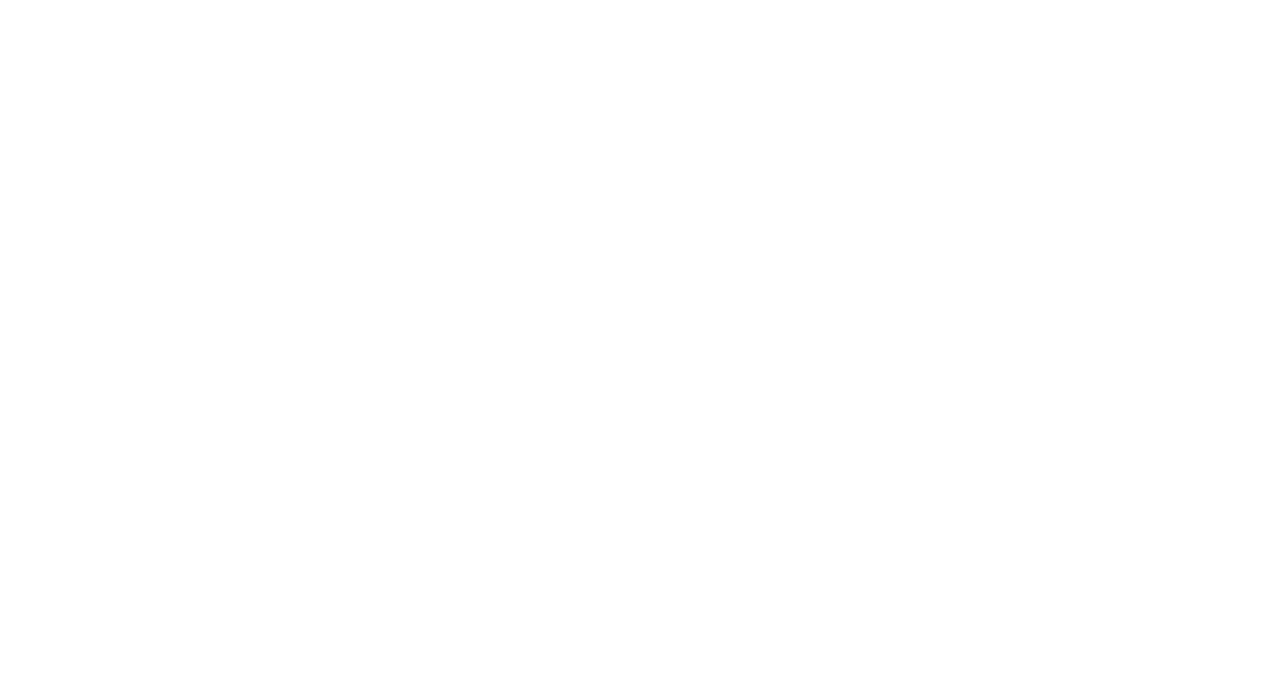
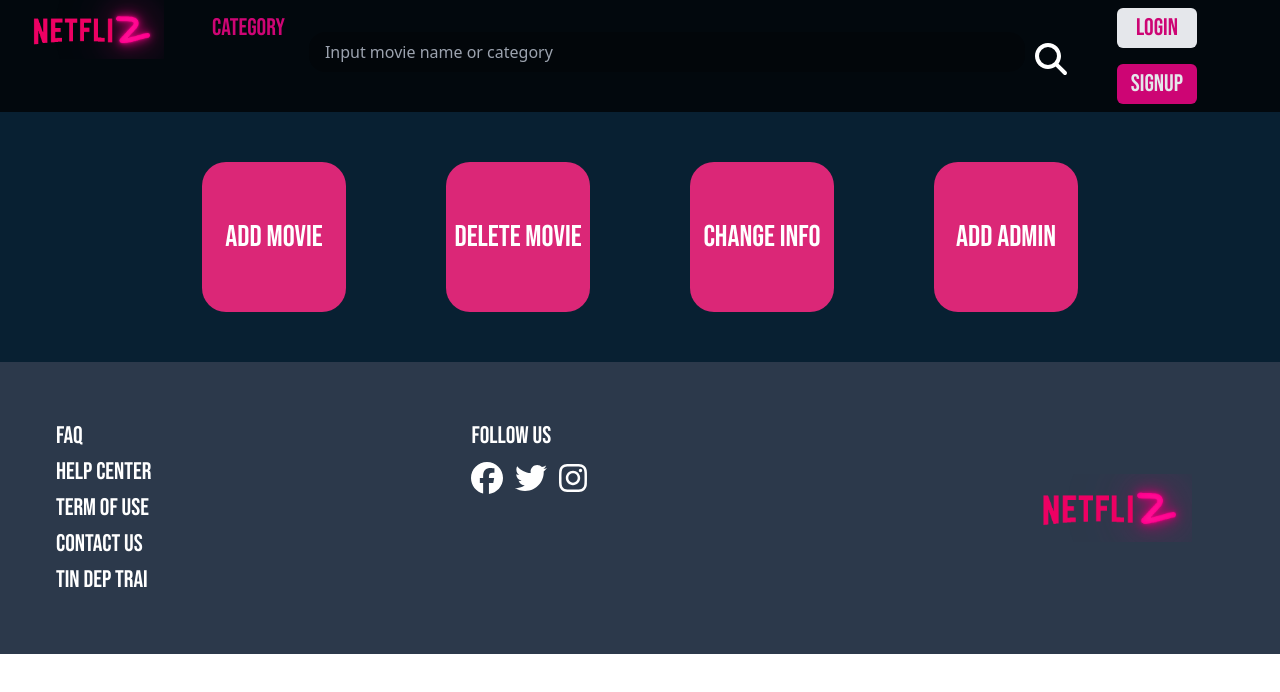
Before and after one commit to sangphamitus/Netfliz, a React (Create React App) app in the folder src/client/: page /admin in a window 1280 px wide. Before the commit this address had no page. Shown: the top 692 px of the page. Built offline with nearby package versions, Linux system fonts and the light colour scheme.

Commit message:
update admin page, change movie info page

```diff
--- a/src/client/src/modules.js
+++ b/src/client/src/modules.js
@@ -6,6 +6,8 @@ import MovieInfoPage from "./pages/MovieInfoPage";
 import WatchMoviePage from "./pages/WatchMoviePage";
 import ResultPage from "./pages/ResultPage";
 import ProfilePage from "./pages/ProfilePage";
+import AdminPage from "./pages/AdminPage";
+import ChangeMovieInfoPage from "./pages/ChangeMovieInfoPage";
 
 export default [
   HomePage,
@@ -16,4 +18,6 @@ export default [
   WatchMoviePage,
   ResultPage,
   ProfilePage,
+  AdminPage,
+  ChangeMovieInfoPage
 ];
--- a/src/client/src/pages/AdminPage.js
+++ b/src/client/src/pages/AdminPage.js
@@ -3,31 +3,37 @@ import { NavBar } from "../components/NavBar";
 import { Footer } from "../components/Footer";
 import { Button } from "../components/Button";
 import { Text } from "../components/Text";
+import { useNavigate } from "react-router-dom";
 
 function AdminPage() {
+    const navigate = useNavigate();
     return (
         <div className="App bg-[#082032]">
         <NavBar isLogin={true} allowSearch={true}/>
         <div className=" w-full text-center">
-            <Button theme={"inline-block bg-pink-600 w-[150px] h-[150px] m-[50px]"}>
+            <Button theme={"inline-block bg-pink-600 w-[150px] h-[150px] m-[50px]"}
+                    onClick={() => navigate({ pathname: "/addmovie" })}>
                 <Text
                     text={"ADD MOVIE"}
                     customTheme={"text-[30px] text-white font-button"}
                 />
             </Button>
-            <Button theme={"inline-block bg-pink-600 w-[150px] h-[150px] m-[50px]"}>
+            <Button theme={"inline-block bg-pink-600 w-[150px] h-[150px] m-[50px]"}
+                    onClick={() => navigate({ pathname: "/deletemovie" })}>
                 <Text
                     text={"DELETE MOVIE"}
                     customTheme={"text-[30px] text-white font-button"}
                 />
             </Button>
-            <Button theme={"inline-block bg-pink-600 w-[150px] h-[150px] m-[50px]"}>
+            <Button theme={"inline-block bg-pink-600 w-[150px] h-[150px] m-[50px]"}
+                    onClick={() => navigate({ pathname: "/changemovie" })}>
                 <Text
                     text={"CHANGE INFO"}
                     customTheme={"text-[30px] text-white font-button"}
                 />
             </Button>
-            <Button theme={"inline-block bg-pink-600 w-[150px] h-[150px] m-[50px]"}>
+            <Button theme={"inline-block bg-pink-600 w-[150px] h-[150px] m-[50px]"}
+                    onClick={() => navigate({ pathname: "/addadmin" })}>
                 <Text
                     text={"ADD ADMIN"}
                     customTheme={"text-[30px] text-white font-button"}
@@ -39,4 +45,9 @@ function AdminPage() {
     )
 }
 
-export default AdminPage;
+export default {
+    routeProps: {
+      path: "/admin",
+      main: AdminPage,
+    },
+  };
--- a/src/client/src/pages/ChangeMovieInfoPage.js
+++ b/src/client/src/pages/ChangeMovieInfoPage.js
@@ -168,4 +168,9 @@ function ChangeMovieInfoPage() {
     )
 }
 
-export default ChangeMovieInfoPage;
+export default {
+    routeProps: {
+      path: "/changemovie",
+      main: ChangeMovieInfoPage,
+    },
+  };
```
